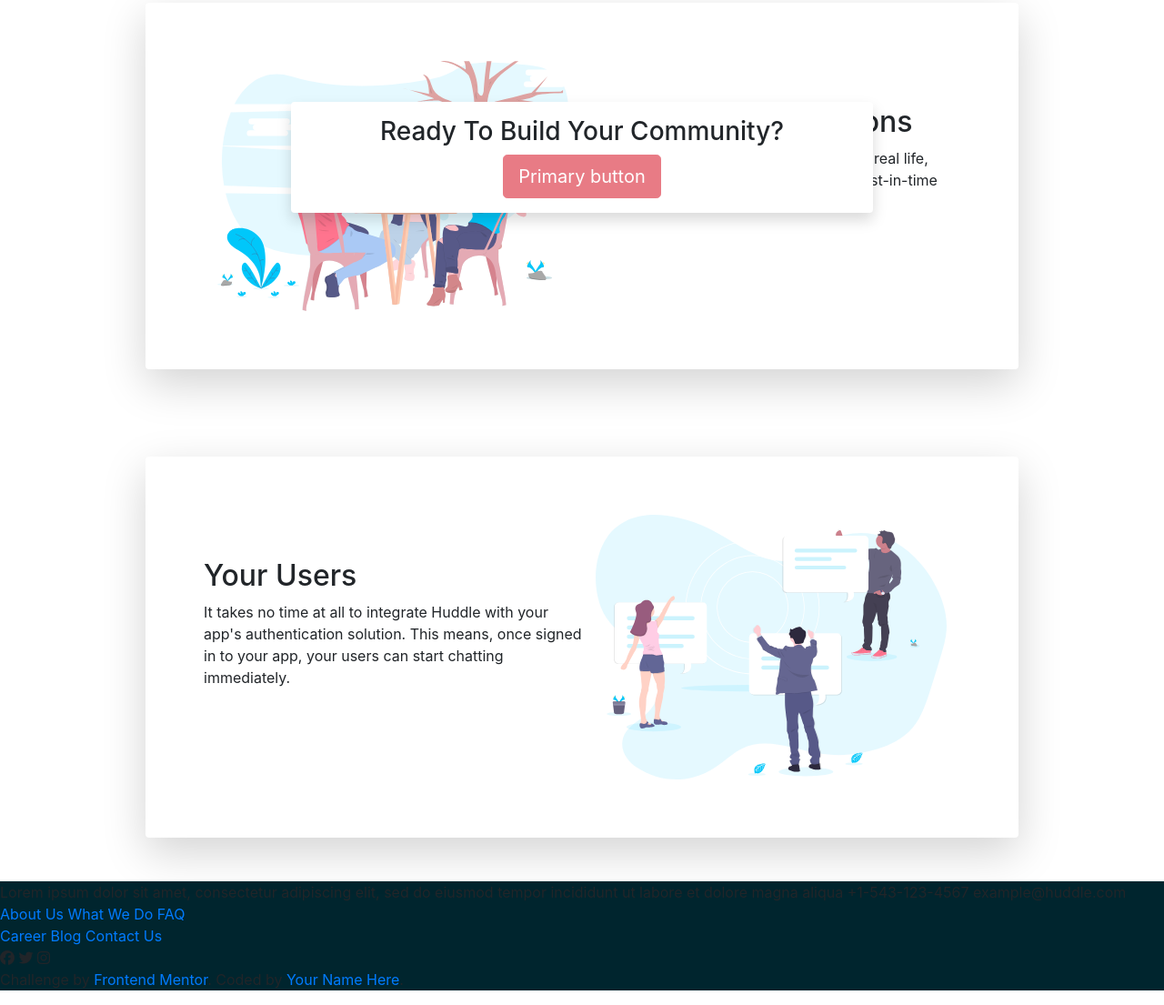
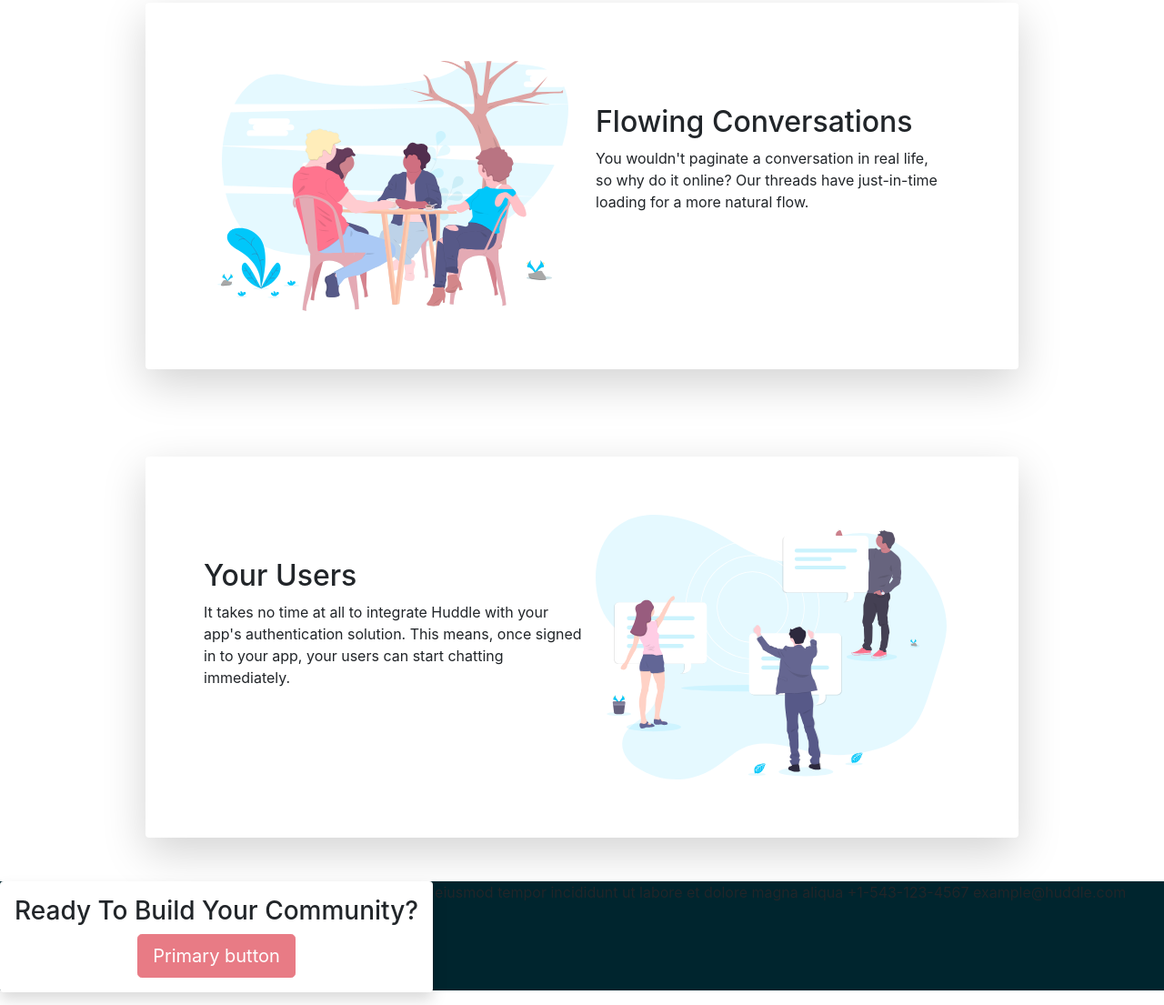
Before and after one commit to academia-geek/challenge-5-mgf-drs-grupo-5, a plain HTML site: page index.html in a window 1280 px wide. Shown: the part 1089-2194 px from the top of the page at 91% size. Drawn offline with nearby package versions, Linux system fonts and the light colour scheme.

Commit message:
modificando archivo

```diff
--- a/index.html
+++ b/index.html
@@ -91,11 +91,11 @@
         </div>
       </div>
     </section>
-    <div class="ready-div d-flex align-items-center flex-column shadow p-3 mb-5 bg-white rounded position-absolute w-50">
-      <h3> Ready To Build Your Community?</h3>
-      <button type="button" class="btn btn-lg btn-danger" disabled>Primary button</button>
-    </div>
   </main>
+  <div class="ready-div d-flex align-items-center flex-column shadow p-3 mb-5 bg-white rounded position-absolute w-40">
+    <h3> Ready To Build Your Community?</h3>
+    <button type="button" class="btn btn-lg btn-danger" disabled>Primary button</button>
+  </div>
   <footer id="footer">
     <section>
       <div>
```
